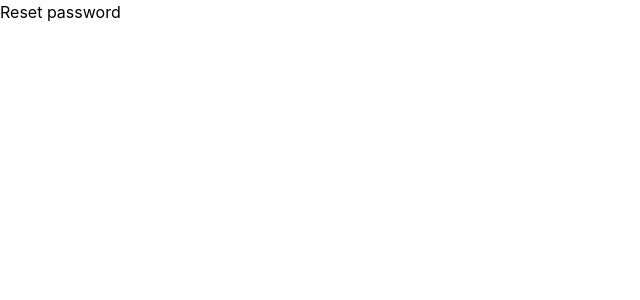
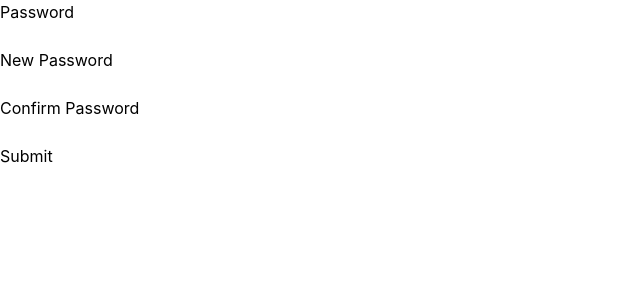
Before and after one commit to Z-orgs/Selected-React, a React (Create React App) app: page /admin/change-password in a window 1280 px wide. Shown: the top 300 px of the page, without its empty margins (0-640 px from the left). Built offline with nearby package versions, Linux system fonts and the light colour scheme; no server answers.

Commit message:
change pass admin

```diff
--- a/src/App.js
+++ b/src/App.js
@@ -8,6 +8,7 @@
 import ListTrackPage from "./pages/tracks/ListTrackPage";
 import TrackDetail from "./pages/tracks/TrackDetail";
 import CreateAdmin from "./pages/admin/CreateAdmin";
+import AdminChangePassword from "./pages/admin/AdminChangePassword";
 
 axios.get("http://localhost:3000/Kwzng");
 
@@ -22,6 +23,7 @@
       <Route path="/list-track" exact element={<ListTrackPage></ListTrackPage>}></Route>
       <Route path="/track/:slug" exact element={<TrackDetail></TrackDetail>}></Route>
       <Route path="/admin/create-admin" exact element={<CreateAdmin></CreateAdmin>}></Route>
+      <Route path="/admin/change-password" exact element={<AdminChangePassword></AdminChangePassword>}></Route>
     </Routes>
   );
 }
--- /dev/null
+++ b/src/pages/admin/AdminChangePassword.js
@@ -0,0 +1,63 @@
+import React, { useEffect, useState } from "react";
+import { useSelector } from "react-redux";
+import axios from "axios";
+
+const AdminChangePassword = () => {
+    const [password, setPassword] = useState('');
+    const [newPassword, setNewPassword] = useState('');
+    const [confirmNewPassword, setConfirmPassword] = useState('');
+    const ad = useSelector((state) => state.auth.login?.currentUser);
+    const handleChangePassword = async (e) => {
+        const pass = {
+            password,
+            newPassword,
+            confirmNewPassword,
+        };
+        try {
+            await axios
+                .put(`http://localhost:3000/admin`, pass, {
+                    headers: { Authorization: `Bearer ${ad?.data?.admin_token}` },
+                })
+                .then((response) => {
+                    console.log(response.message);
+                });
+        } catch (e) {
+            alert(e);
+        }
+    };
+    return (
+        <div>
+            <form onSubmit={handleChangePassword}>
+                <label>Password</label>
+                <br></br>
+                <input
+                    type="text"
+                    name="password"
+                    onChange={(e) => setPassword(e.target.value)}
+                />
+                <br />
+                <label>New Password</label>
+                <br></br>
+                <input
+                    type="text"
+                    name="newPassword"
+                    onChange={(e) => setNewPassword(e.target.value)}
+                />
+                <br />
+                <label>Confirm Password</label>
+                <br></br>
+                <input
+                    type="text"
+                    name="confirmNewPassword"
+                    onChange={(e) => setConfirmPassword(e.target.value)}
+                />
+                <br />
+                <button >
+                    Submit
+                </button>
+            </form>
+        </div>
+    );
+};
+
+export default AdminChangePassword;
--- a/src/pages/admin/AdminHomePage.js
+++ b/src/pages/admin/AdminHomePage.js
@@ -5,15 +5,19 @@
     <div>
       <h1>Admin home page</h1>
       <button>
-        <NavLink to={'/list-admin'}>List admin</NavLink>
+        <NavLink to={'/list-admin'}>Admin</NavLink>
       </button>
       <br></br>
       <button>
-        <NavLink to={'/list-artist'}>List artist</NavLink>
+        <NavLink to={'/list-artist'}>Artist</NavLink>
       </button>
       <br></br>
       <button>
-        <NavLink to={'/list-track'}>List track</NavLink>
+        <NavLink to={'/list-track'}>Track</NavLink>
+      </button>
+      <br></br>
+      <button>
+        <NavLink to={'/admin/change-password'}>Change password</NavLink>
       </button>
     </div>
   );
```
